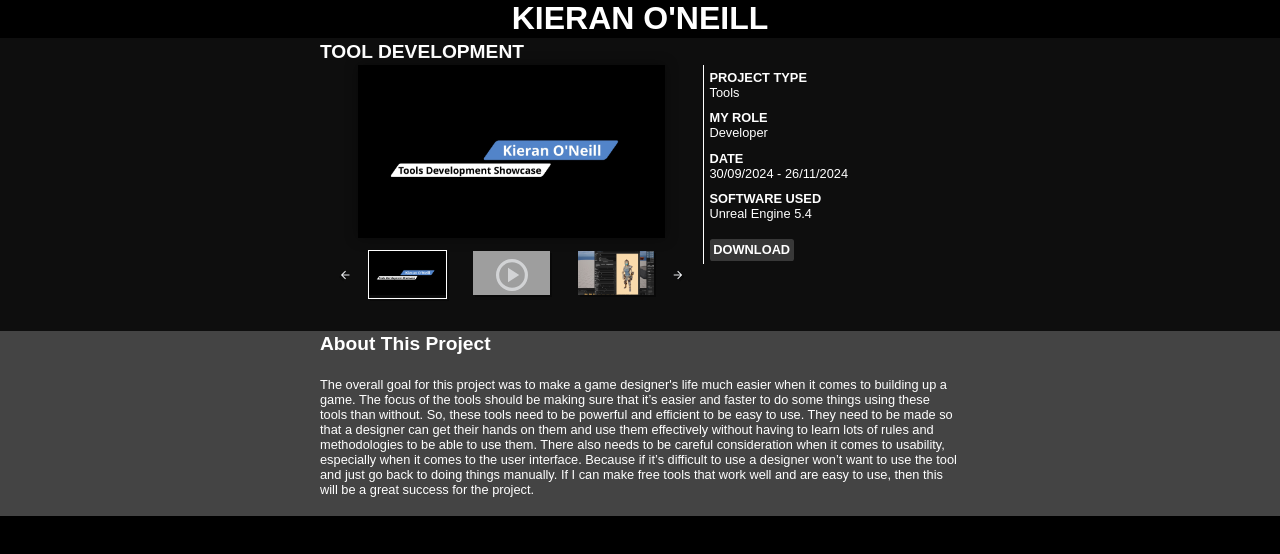
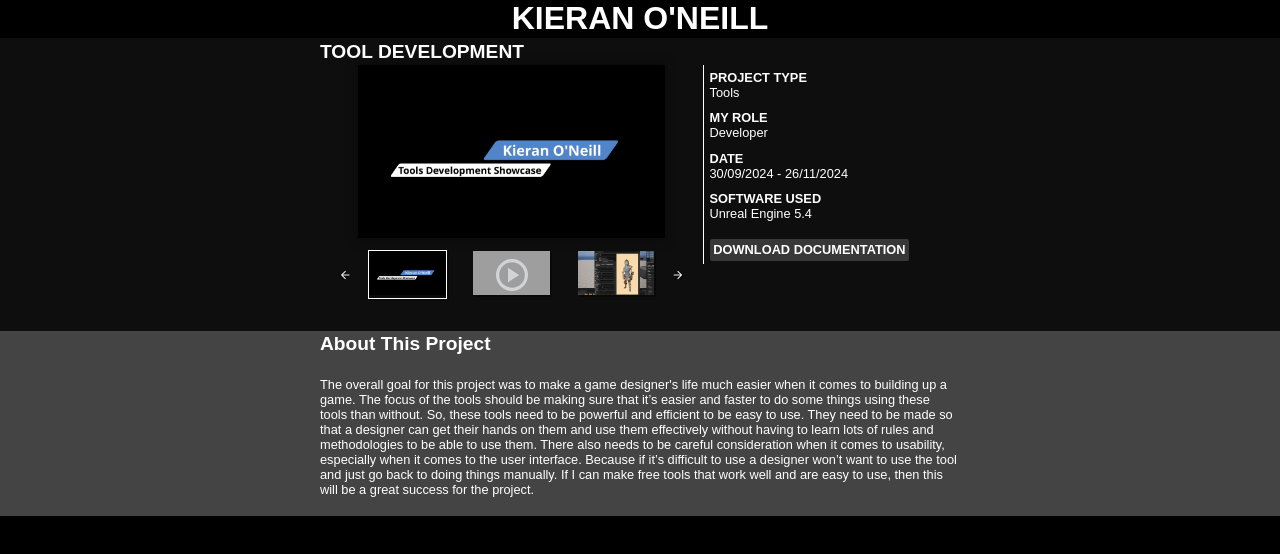
Before and after one commit to JeffBose85/kieranportfolio, a React (Create React App) app: page / in a window 1280 px wide. Both pictures are taken after a click on the button "TOOL DEVELOPMENT". Shown: the top 554 px of the page. Built offline with nearby package versions, Linux system fonts and the light colour scheme; grey boxes are pictures that could not be loaded; a web font is replaced by a local one.

Commit message:
Dynamic Text for download button

```diff
--- a/src/components/WorkPageInfobox.js
+++ b/src/components/WorkPageInfobox.js
@@ -3,6 +3,7 @@ const WorkPageInfobox = (props) => {
     const infotitles = props.infotitles;
     const infodata = props.infodata;
     const downloadlink = props.downloadlink;
+    const downloadtext = props.downloadtext;
 
     function downloadClicked() {
         window.open(downloadlink, '_blank');
@@ -21,7 +22,7 @@ const WorkPageInfobox = (props) => {
                 )
             })}
 
-            <button className="infoboxdownload" onClick={downloadClicked}>DOWNLOAD</button>
+            <button className="infoboxdownload" onClick={downloadClicked}>{downloadtext}</button>
         </div>
      );
 }
--- a/src/data/works.json
+++ b/src/data/works.json
@@ -4,6 +4,7 @@
         "title": "Tool Development",
         "infotitles":["Project Type","My Role","Date","Software Used"],
         "infodata":["Tools","Developer","30/09/2024 - 26/11/2024","Unreal Engine 5.4"],
+        "downloadtext": "DOWNLOAD DOCUMENTATION",
         "downloadlink":"https://staffsuniversity-my.sharepoint.com/:w:/g/personal/o024199l_student_staffs_ac_uk/EVG1kWKCOq1LmJSKebaCHgkBDBt9v0M0vtPBdynUzuCJLg?e=LxJUWO",
         "shortdescription": "Level 6 Tool Development Module Showcase.",
         "longdescription": ["<h1>About This Project</h1>",
@@ -17,6 +18,7 @@
         "title": "Test Work 2",
         "infotitles":["Project Type","My Role","Date","Software Used"],
         "infodata":["Platformer","Developer","11/19/1946 - 5/3/2002","Unreal Engine"],
+        "downloadtext": "DOWNLOAD",
         "downloadlink":"https://www.google.com",
         "shortdescription": "This is a test description of the second test work! ",
         "longdescription": ["<p>This is a test description of the second test work!</p>"],
@@ -29,6 +31,7 @@
         "title": "Long Title of Eternal Doom",
         "infotitles":["Project Type","My Role","Date","Software Used"],
         "infodata":["Platformer","Developer","11/19/1946 - 5/3/2002","Unreal Engine"],
+        "downloadtext": "DOWNLOAD",
         "downloadlink":"https://www.google.com",
         "shortdescription": "Small description w3!",
         "longdescription": ["<p>Paragraph 1</p>",
@@ -45,6 +48,7 @@
         "title": "Long Title of Eternal Doom",
         "infotitles":["Project Type","My Role","Date","Software Used"],
         "infodata":["Platformer","Developer","11/19/1946 - 5/3/2002","Unreal Engine"],
+        "downloadtext": "DOWNLOAD",
         "downloadlink":"https://www.google.com",
         "shortdescription": "This is a test description of the fourth test work! This is a test description of the fourth test work!",
         "longdescription": ["<h1>Testing Title</h1>",
--- a/src/pages/WorkPage.js
+++ b/src/pages/WorkPage.js
@@ -21,7 +21,7 @@ const WorkPage = () => {
                         <div className='worksectionimages'>
                             <WorkPageImages mainimage={workData.mainimage} images={workData.images} videos={workData.videos}></WorkPageImages>
                         </div>
-                        <WorkPageInfobox infotitles={workData.infotitles} infodata={workData.infodata} downloadlink={workData.downloadlink}/>
+                        <WorkPageInfobox infotitles={workData.infotitles} infodata={workData.infodata} downloadlink={workData.downloadlink} downloadtext={workData.downloadtext}/>
                     </div>
 
                 </div>
```
